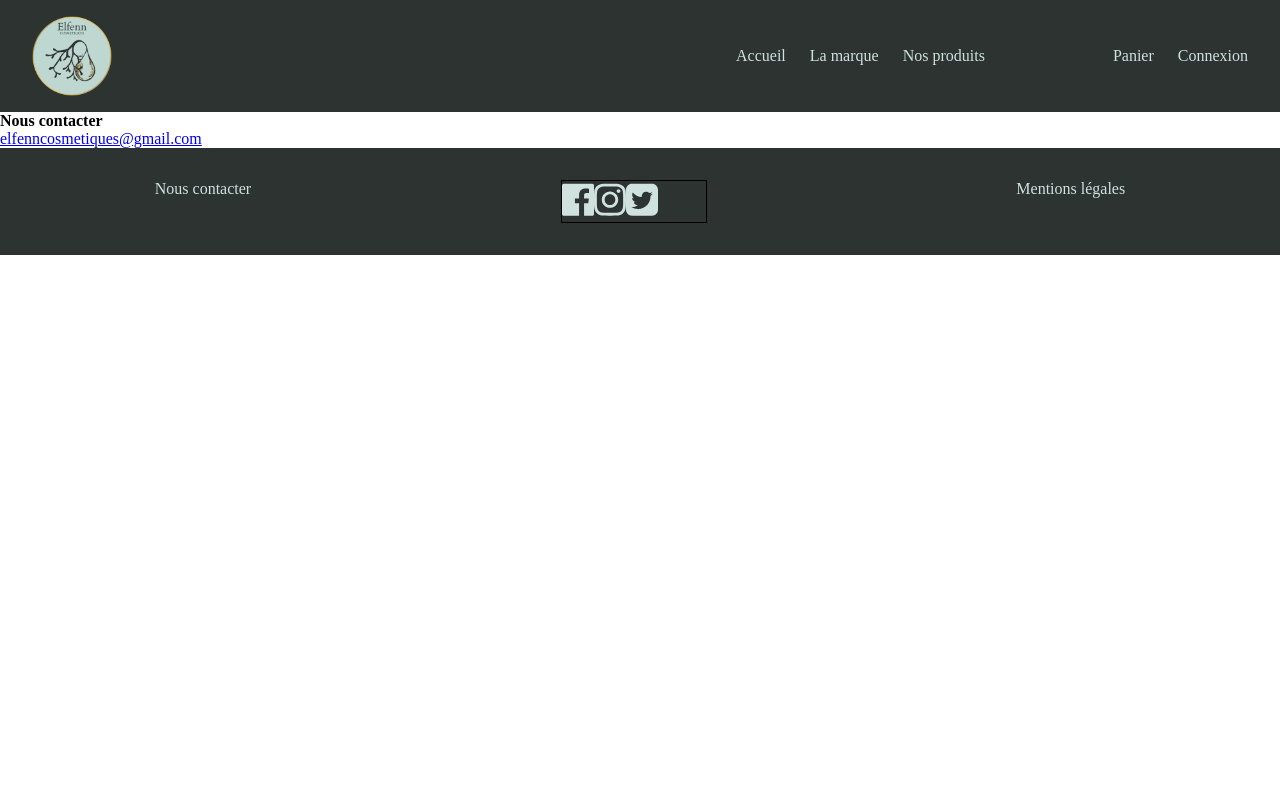
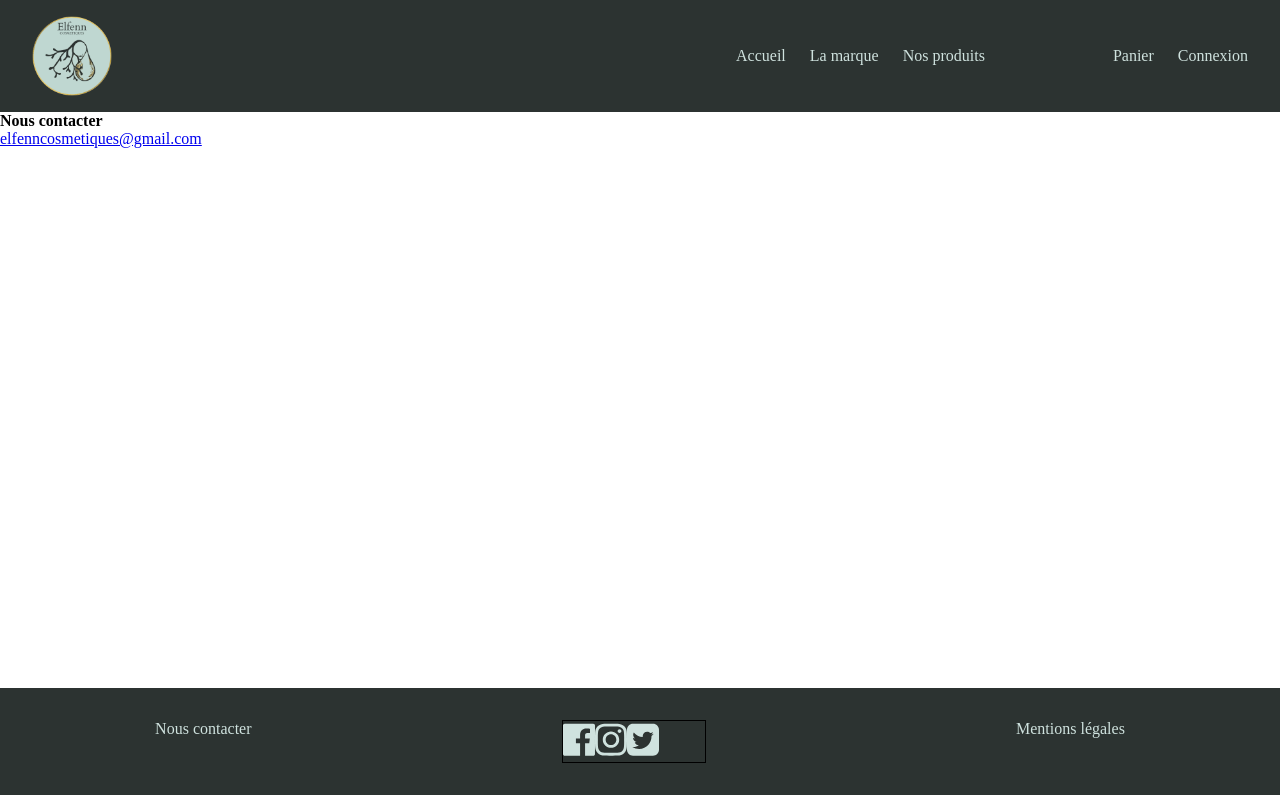
Before and after one commit to WildCodeSchool/remote2q4-21-p3-agathe-front, a React (Create React App) app: page /contact in a window 1280 px wide. Built offline with nearby package versions, Linux system fonts and the light colour scheme.

Commit message:
CSS ProductCard

```diff
--- a/src/App.css
+++ b/src/App.css
@@ -11,5 +11,11 @@
 * {
     margin: 0;
     padding: 0;
+    box-sizing: border-box;
     font-size: 16px;
 }
+
+body {
+    width: 100%;
+    min-height: 100vh;
+}
--- a/src/components/ProductCard.css
+++ b/src/components/ProductCard.css
@@ -1,20 +1,19 @@
 .ProductCard {
 
-  width: 10%;
+  width: 13vw;
+  height: 42vh;
   background-color: white;
   box-shadow: 0 4px 8px 0 rgba(0, 0, 0, 0.2), 0 6px 20px 0 rgba(0, 0, 0, 0.19);
-  margin-bottom: 25px;
+  margin: 25px 0px;
   display: flex;
   flex-direction: column;
   align-items: center;
-
 }
 
 .ProductCardImage {
     width: 200px;
     height: 300px;
     object-fit: cover;
-
 }
 
 .ProductCardTitle {
--- a/src/components/ProductsList.css
+++ b/src/components/ProductsList.css
@@ -2,4 +2,10 @@
     display: flex;
     flex-direction: row;
     justify-content: space-evenly;
+    width: 100%;
 }
+
+.ProductList-Link {
+    text-decoration: none;
+    color: black;
+}
--- a/src/components/ProductsList.jsx
+++ b/src/components/ProductsList.jsx
@@ -18,7 +18,7 @@ function ProductsList() {
 
     return (
         <div className="ProductList">{products.map((product) =>
-          <Link to={`/page_produit/${product.ProductID}`}>
+          <Link className="ProductList-Link" to={`/page_produit/${product.ProductID}`}>
             <ProductCard {...product} key={product.ProductID} />
             </Link>
                 )}
--- a/src/pages/ContactPage.css
+++ b/src/pages/ContactPage.css
@@ -0,0 +1,3 @@
+.ContactPage {
+    min-height: 72vh;
+}
--- a/src/pages/ContactPage.jsx
+++ b/src/pages/ContactPage.jsx
@@ -7,7 +7,7 @@ function ContactPage() {
   return (
     <div>
         <Navbar />
-        <div>
+        <div className='ContactPage'>
             <h1 className="contact">Nous contacter</h1>
             <a className="email" href="mailto: elfenncosmetiques@gmail.com" target="_blank">elfenncosmetiques@gmail.com</a>
         </div>
--- a/src/pages/Home.css
+++ b/src/pages/Home.css
@@ -117,6 +117,5 @@
 }
 
 .carousel {
-  height: 30em;
   background-color: darkcyan;
 }
--- a/src/pages/Home.jsx
+++ b/src/pages/Home.jsx
@@ -29,7 +29,6 @@ const Home = () => {
         {/* <div className="picture">Picture</div> */}
         <Presentation />
         <div className="carousel">
-          {" "}
           <ProductsList />
         </div>
         <Footer/>
```
